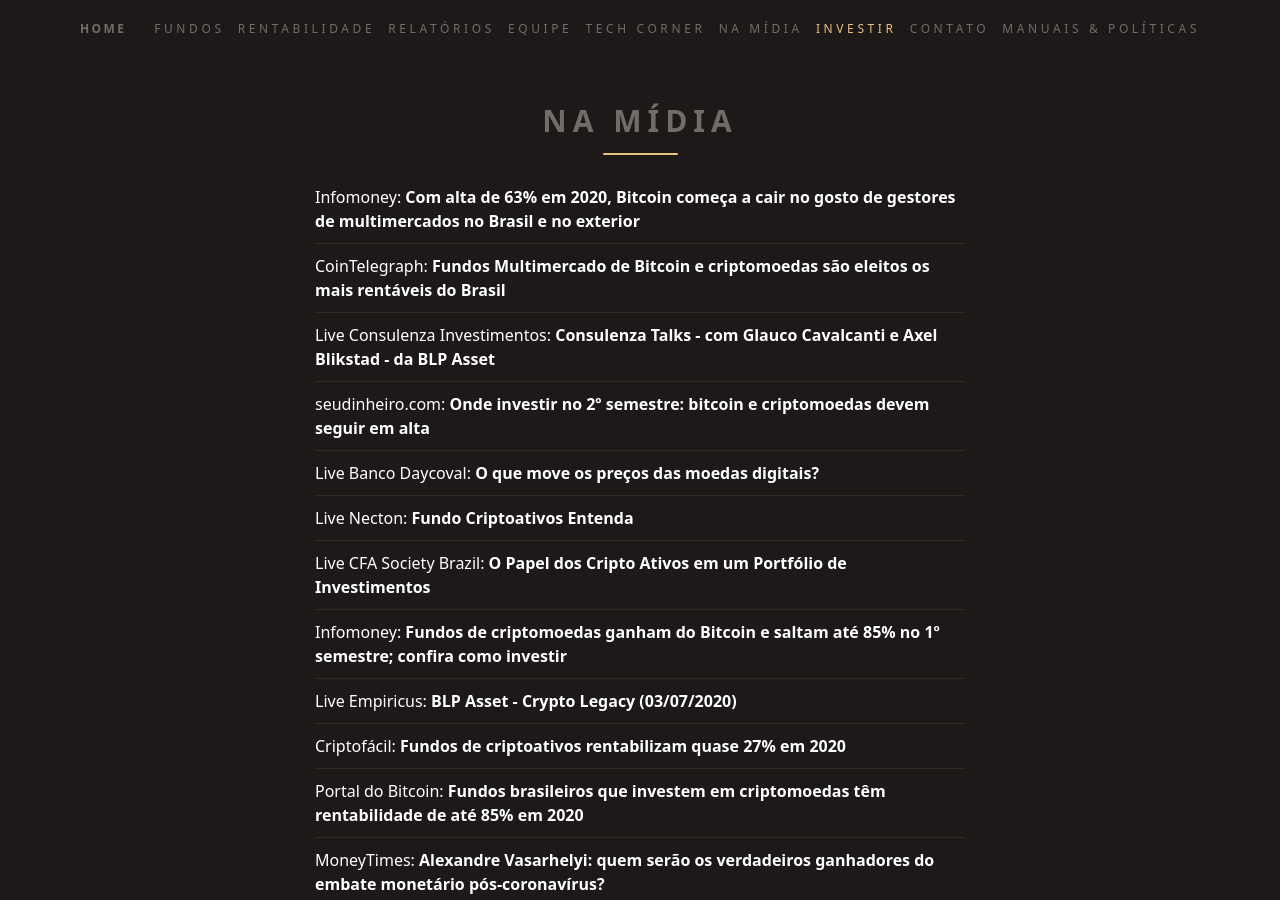
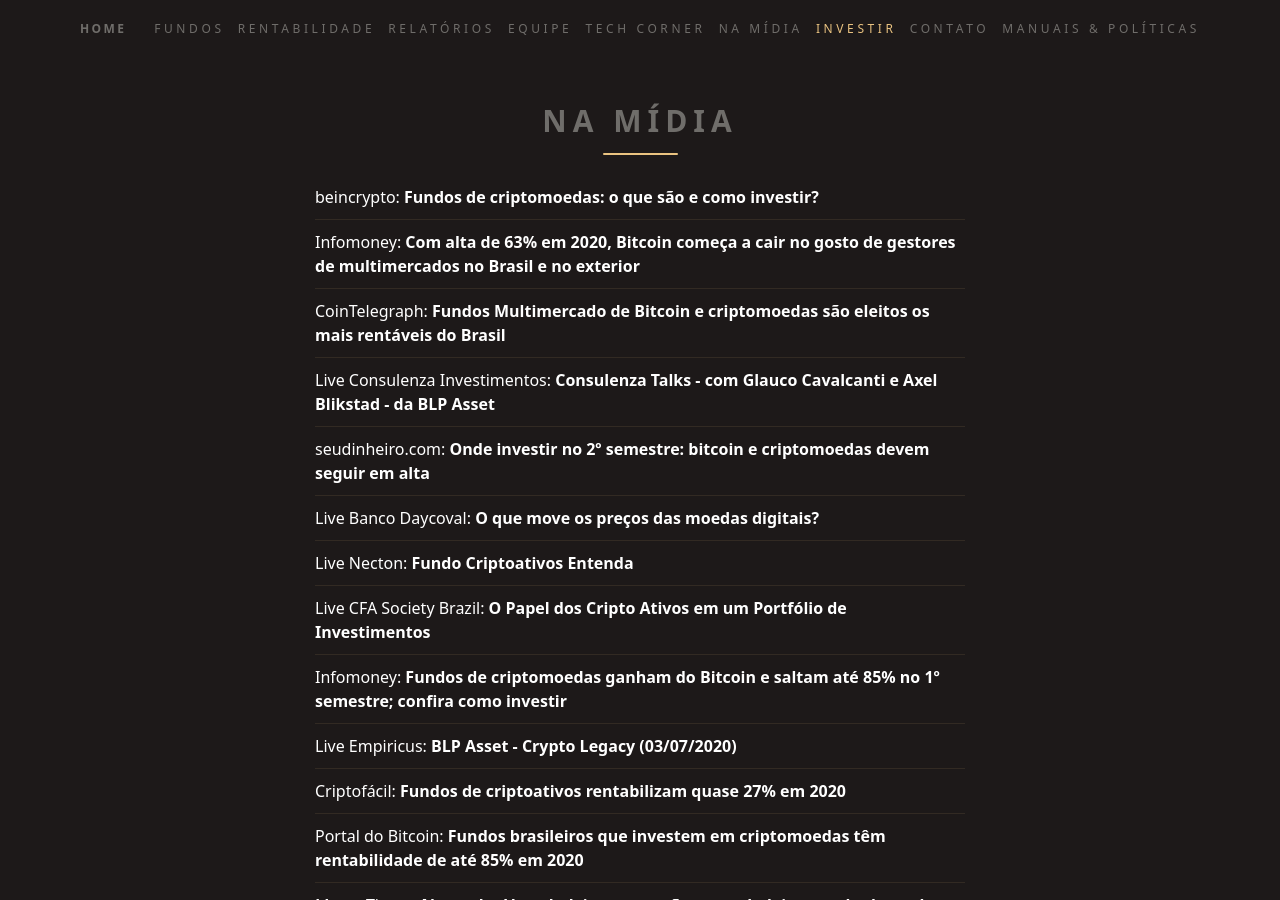
Before and after one commit to ateliedetemas/blpcrypto, a Jekyll site: the page built from _pages/na-midia.md, in a window 1280 px wide and 900 px high. Built offline with Jekyll 4.4.1, drawn with Linux system fonts in a browser that asks for light colours.

Commit message:
Update na-midia.md

```diff
--- a/_pages/na-midia.md
+++ b/_pages/na-midia.md
@@ -3,6 +3,7 @@ lang: pt
 layout: page
 title: Na Mídia
 ---
+|[beincrypto: **Fundos de criptomoedas: o que são e como investir?**](https://beincrypto.com.br/aprender/fundos-de-criptomoedas/)
 |[Infomoney: **Com alta de 63% em 2020, Bitcoin começa a cair no gosto de gestores de multimercados no Brasil e no exterior**](https://www.infomoney.com.br/onde-investir/com-alta-de-63-em-2020-bitcoin-comeca-a-cair-no-gosto-de-gestores-de-multimercados-no-brasil-e-no-exterior/)
 |[CoinTelegraph: **Fundos Multimercado de Bitcoin e criptomoedas são eleitos os mais rentáveis do Brasil**](https://cointelegraph.com.br/news/bitcoin-and-cryptocurrency-multimarket-funds-are-elected-the-most-profitable-in-brazil)
 |[Live Consulenza Investimentos: **Consulenza Talks - com Glauco Cavalcanti e Axel Blikstad - da BLP Asset**](https://www.youtube.com/watch?v=GtbhNZNj2Aw&feature=youtu.be)
```
